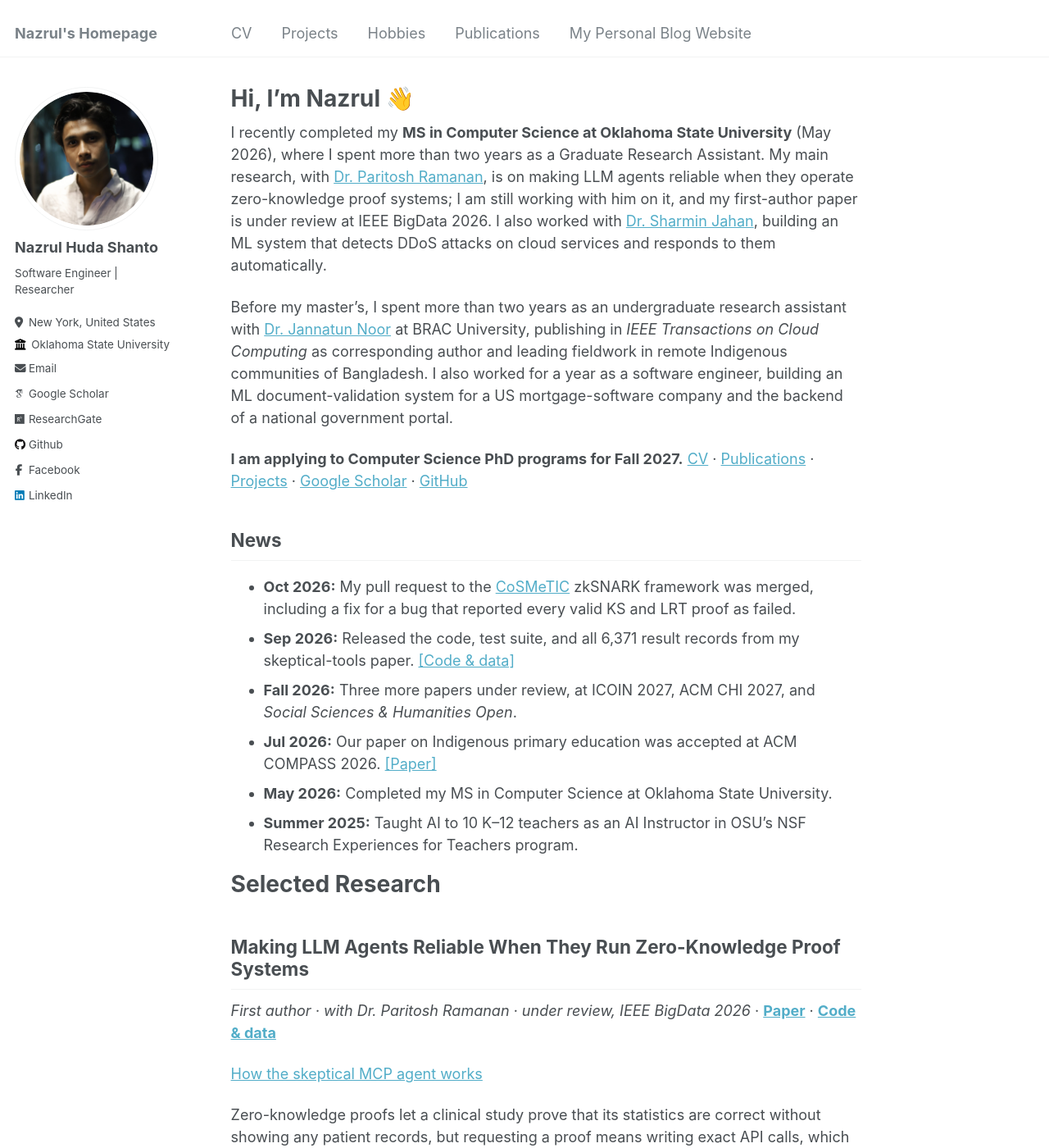
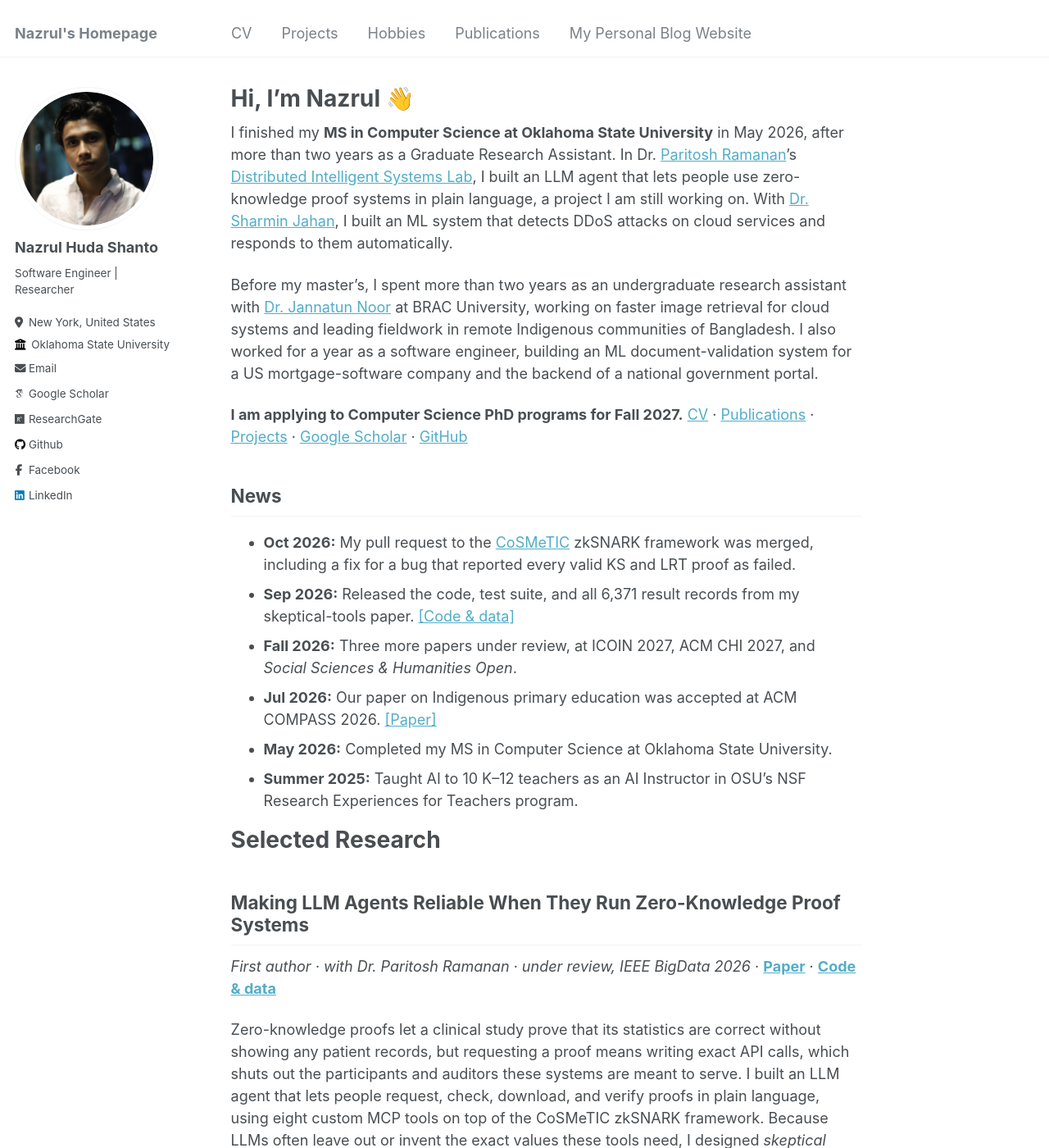
Before and after one commit to nazrulhuda/portfolio, a Jekyll site: the page built from _pages/about.md, in a window 1280 px wide and 1400 px high. Shown: the whole window at 82% size. Built offline with Jekyll 4.4.1, drawn with Linux system fonts in a browser that asks for light colours; some web fonts are replaced.

Commit message:
Update about section for clarity and detail
Revised the about section to enhance clarity and flow, updating details about research projects and previous experience.

```diff
--- a/_pages/about.md
+++ b/_pages/about.md
@@ -8,9 +8,9 @@ redirect_from:
   - /about.html
 ---
 
-I recently completed my **MS in Computer Science at Oklahoma State University** (May 2026), where I spent more than two years as a Graduate Research Assistant. My main research, with [Dr. Paritosh Ramanan](https://ceat.okstate.edu/iem/people/ramanan-faculty-profile.html), is on making LLM agents reliable when they operate zero-knowledge proof systems; I am still working with him on it, and my first-author paper is under review at IEEE BigData 2026. I also worked with [Dr. Sharmin Jahan](https://experts.okstate.edu/sharmin.jahan), building an ML system that detects DDoS attacks on cloud services and responds to them automatically.
+I finished my **MS in Computer Science at Oklahoma State University** in May 2026, after more than two years as a Graduate Research Assistant. In Dr. [Paritosh Ramanan](https://ceat.okstate.edu/iem/people/ramanan-faculty-profile.html)'s [Distributed Intelligent Systems Lab](https://disys-lab.github.io/), I built an LLM agent that lets people use zero-knowledge proof systems in plain language, a project I am still working on. With [Dr. Sharmin Jahan](https://experts.okstate.edu/sharmin.jahan), I built an ML system that detects DDoS attacks on cloud services and responds to them automatically.
 
-Before my master's, I spent more than two years as an undergraduate research assistant with [Dr. Jannatun Noor](https://sites.google.com/site/jannatun0abigzero/home) at BRAC University, publishing in *IEEE Transactions on Cloud Computing* as corresponding author and leading fieldwork in remote Indigenous communities of Bangladesh. I also worked for a year as a software engineer, building an ML document-validation system for a US mortgage-software company and the backend of a national government portal.
+Before my master's, I spent more than two years as an undergraduate research assistant with [Dr. Jannatun Noor](https://sites.google.com/site/jannatun0abigzero/home) at BRAC University, working on faster image retrieval for cloud systems and leading fieldwork in remote Indigenous communities of Bangladesh. I also worked for a year as a software engineer, building an ML document-validation system for a US mortgage-software company and the backend of a national government portal.
 
 **I am applying to Computer Science PhD programs for Fall 2027.**
 [CV](/files/Shanto_PhD_CV.pdf) · [Publications](/publications/) · [Projects](/project/) · [Google Scholar](https://scholar.google.com/citations?user=N9aZcZYAAAAJ&hl=en) · [GitHub](https://github.com/nazrulhuda)
@@ -30,7 +30,8 @@ Before my master's, I spent more than two years as an undergraduate research ass
 
 *First author · with Dr. Paritosh Ramanan · under review, IEEE BigData 2026* · [**Paper**](https://github.com/disys-lab/Skeptical-MCP-For-zkSNARKs/blob/main/manuscript/Natural-Language-ZK-Verification-via-Skeptical-MCP-Tools.pdf) · [**Code & data**](https://github.com/disys-lab/Skeptical-MCP-For-zkSNARKs)
 
-[How the skeptical MCP agent works](images/skeptical_architecture.png){: .align-center width="600px"}
+<!-- Recommended: add the system figure from the paper (Fig. 1). Save it as images/skeptical_architecture.png, then remove the comment marks around the next line.
+![How the skeptical MCP agent works](images/skeptical_architecture.png){: .align-center width="600px"} -->
 
 Zero-knowledge proofs let a clinical study prove that its statistics are correct without showing any patient records, but requesting a proof means writing exact API calls, which shuts out the participants and auditors these systems are meant to serve. I built an LLM agent that lets people request, check, download, and verify proofs in plain language, using eight custom MCP tools on top of the CoSMeTIC zkSNARK framework. Because LLMs often leave out or invent the exact values these tools need, I designed *skeptical tools*: 20 server-side checks that complete or override what the model sends.
 
```
